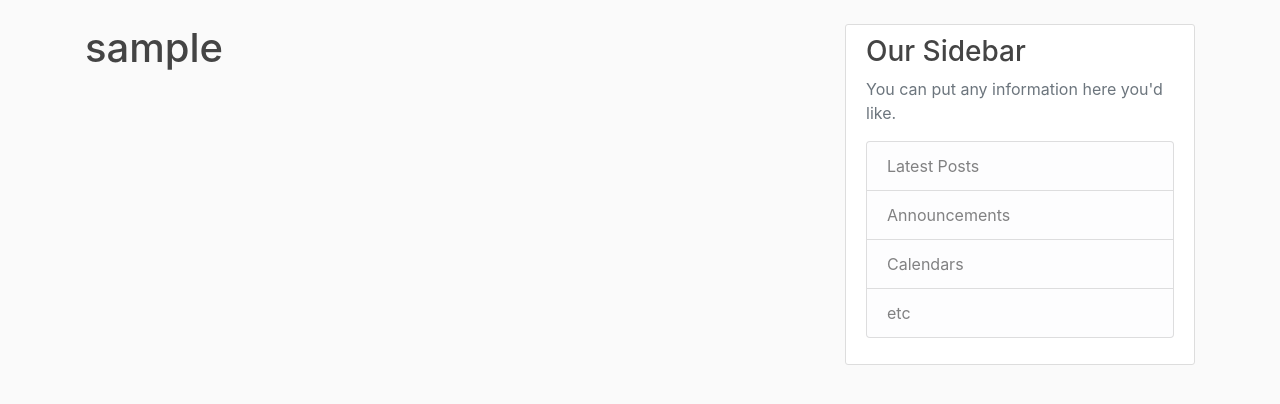
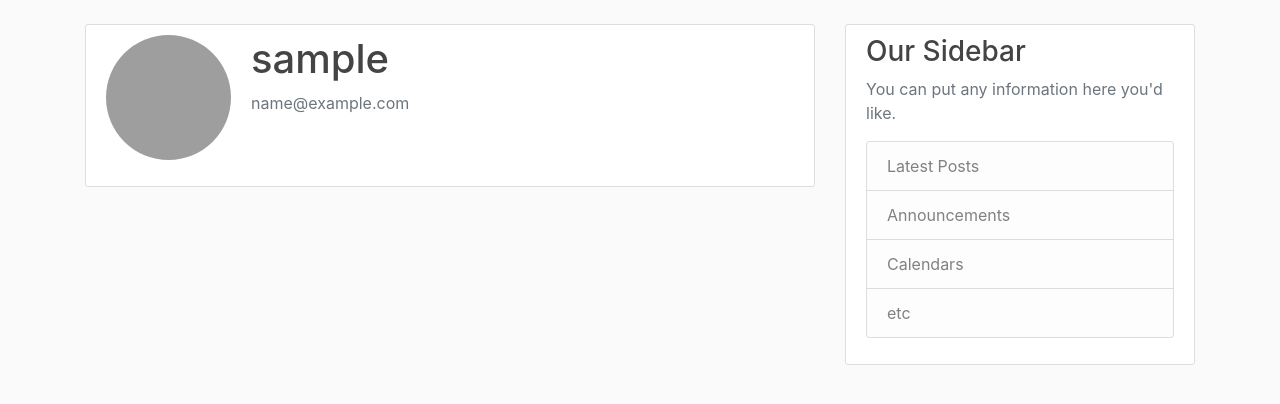
Before and after one commit to saiso12/my_blog_app, a Flask app: page /account in a window 1280 px wide. Shown: the part 56-460 px from the top of the page. Run offline with Flask 2, Linux system fonts and the light colour scheme; the visitor is signed in with stand-in values (Sample User, id 1); data comes from the database, SQL or seed files in the repository; some libraries are stand-ins or nearby versions; grey boxes are pictures that could not be loaded.

Commit message:
tweak to display account page for the blog

```diff
--- a/flaskblog/templates/account.html
+++ b/flaskblog/templates/account.html
@@ -1,4 +1,13 @@
 {% extends "layout.html" %}
 {% block content %}
-    <h1> {{ current_user.username }} </h1>
+<div class="content-section">
+    <div class="media">
+        <img class="rounded-circle account-img" src="userimage.jpg">
+        <div class="media-body">
+            <h2 class="account-heading"> {{ current_user.username }}</h2>
+            <p class="text-secondary"> {{ current_user.email }}</p>
+        </div>
+    </div>
+    <!-- FORM HERE -->
+</div>
 {% endblock content %}
```
